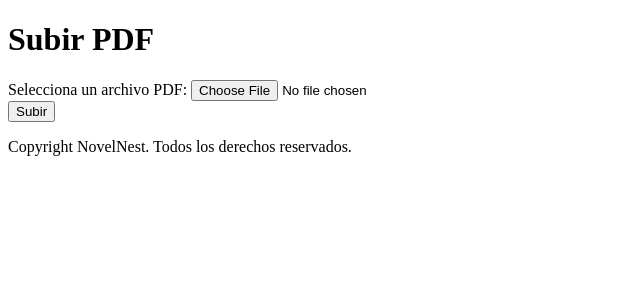
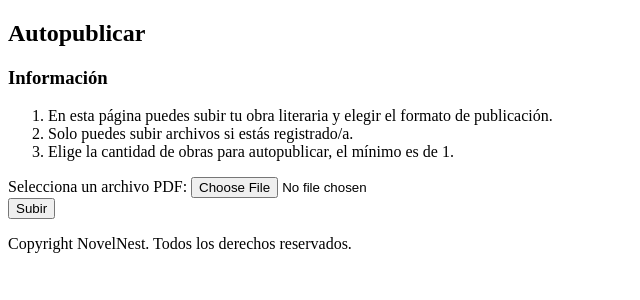
Before and after one commit to rinaprince/NovelNest, a Symfony app: template templates/autopublicacio/index.html.twig in a window 1280 px wide. Shown: the part 225-525 px from the top of the page, without its empty margins (0-640 px from the left). Run offline with Twig, Linux system fonts and the light colour scheme; the template is opened without the code that fills it, so the values that code supplies are empty; some libraries are stand-ins or nearby versions.

Commit message:
Fent autopublicació

```diff
--- a/templates/autopublicacio/index.html.twig
+++ b/templates/autopublicacio/index.html.twig
@@ -4,8 +4,31 @@
 
 {% block body %}
 
-    <h1>Subir PDF</h1>
+    <div class="container">
+        <div class="row">
+            <div class="col-12 d-flex justify-content-center">
+                <h2 class=" fs-3 py-5">Autopublicar</h2>
+            </div>
+            <div class="col-12 d-flex justify-content-center">
+                <h3 class="fs-5 pb-3">Información</h3>
+                <ol>
+                    <li>
+                        En esta página puedes subir tu obra literaria y elegir el formato de publicación.
+                    </li>
+                    <li>
+                        Solo puedes subir archivos si estás registrado/a.
+                    </li>
+                    <li>
+                        Elige la cantidad de obras para autopublicar, el mínimo es de 1.
+                    </li>
+                </ol>
+            </div>
+        </div>
+    </div>
 
+    <div class="container">
+        <div class="row">
+            <div class="col-12 d-flex justify-content-center">
                 {% if mensaje %}
                     <div class="alert alert-info">{{ mensaje }}</div>
                 {% endif %}
@@ -17,4 +40,7 @@
                     </div>
                     <button type="submit" class="btn btn-primary mt-3">Subir</button>
                 </form>
+            </div>
+        </div>
+    </div>
 {% endblock %}
```
Lines whose indentation alone changed are shown as unchanged.
